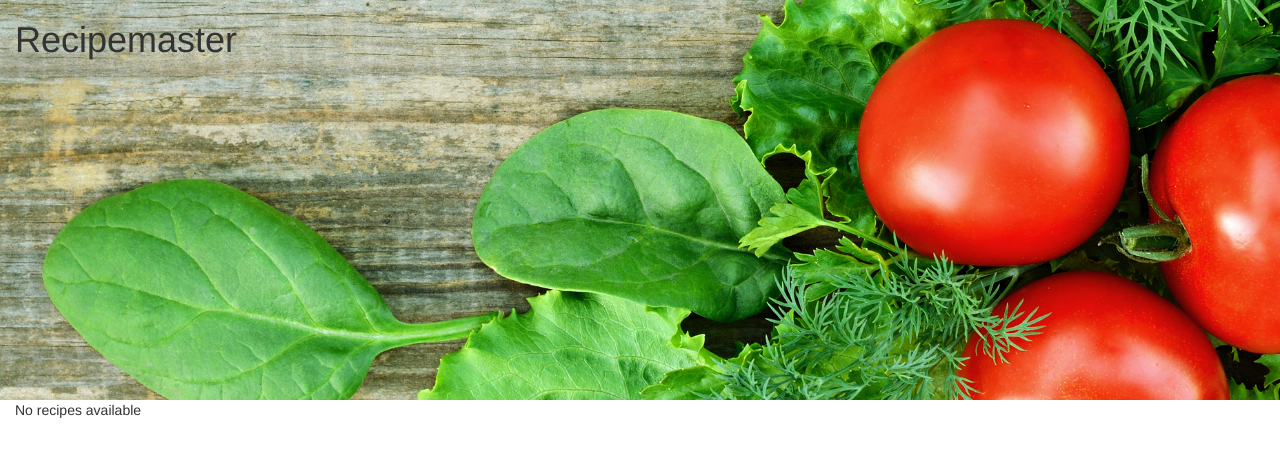
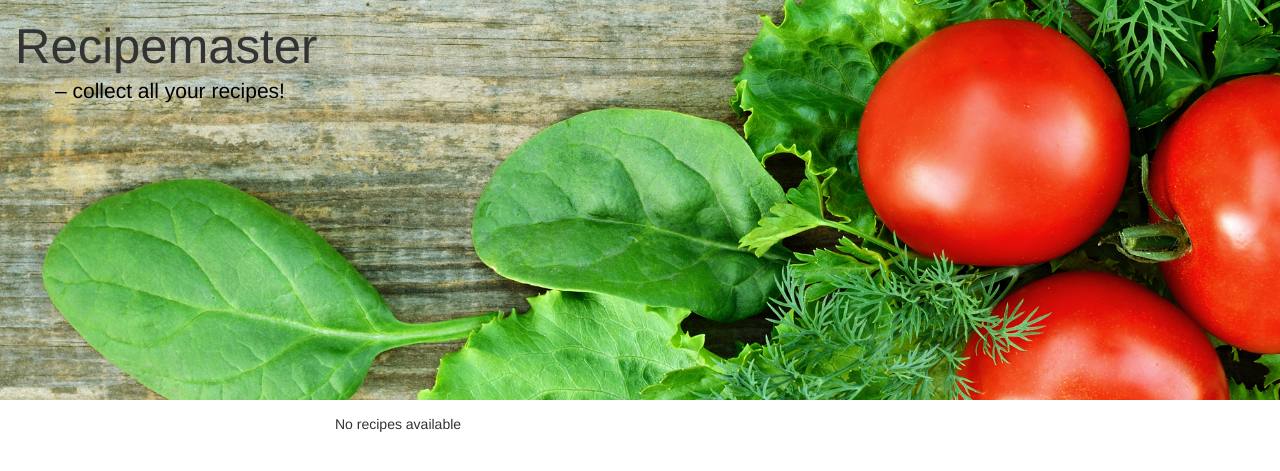
Before and after one commit to frecar/recipemaster, a Django app: page /recipes/ in a window 1280 px wide. Shown: the top 471 px of the page. Run offline with Django 3.2, Linux system fonts and the light colour scheme; data that the repository does not hold is empty; some libraries are stand-ins or nearby versions.

Commit message:
add styling to list of recipes

```diff
--- a/recipemaster/recipes/static/recipes/style.css
+++ b/recipemaster/recipes/static/recipes/style.css
@@ -5,6 +5,25 @@
     background-position: center 30%;
     background-repeat: no-repeat;
 }
-li a {
+.header h1 {
+    font-size: 3.5em;
+    margin-bottom: 2px;
+
+}
+.header .lead {
+    padding-left: 40px;
+    font-size: 1.5em;
     color: black;
 }
+.content {
+    margin-top: 1em;
+}
+
+
+.recipe-list {
+    font-size: ;
+}
+.recipe-list li a {
+    color: #444444;
+    font-size: 2em;
+}
--- a/recipemaster/recipes/templates/recipes/index.html
+++ b/recipemaster/recipes/templates/recipes/index.html
@@ -1,7 +1,9 @@
 {% extends 'base.html' %}
 {% block content %}
+    <div class="row">
+        <div class="col-md-6 col-md-offset-3">
         {% if latest_recipe_list %}
-    <ul>
+            <ul class="recipe-list list-unstyled">
                 {% for recipe in latest_recipe_list %}
                     <li><a href="{% url 'recipes:recipe_details' recipe.id %}">{{ recipe.title }}</a></li>
                 {% endfor %}
@@ -9,6 +11,7 @@
         {% else %}
             <p>No recipes available</p>
         {% endif %}
+        </div>
 
-
+    </div>
 {% endblock %}
--- a/recipemaster/templates/base.html
+++ b/recipemaster/templates/base.html
@@ -13,14 +13,19 @@
     <div class="row">
         <div class="header col-xs-12">
              <h1>Recipemaster</h1>
+            <div class="lead">
+                – collect all your recipes!
+            </div>
         </div>
 
     </div>
 
 
+    <div id="content" class="content">
     {% block content %}
 
     {% endblock %}
+    </div>
 </div>
 <script src="//maxcdn.bootstrapcdn.com/bootstrap/3.3.4/js/bootstrap.min.js"></script>
 </body>
```
Lines whose indentation alone changed are shown as unchanged.
